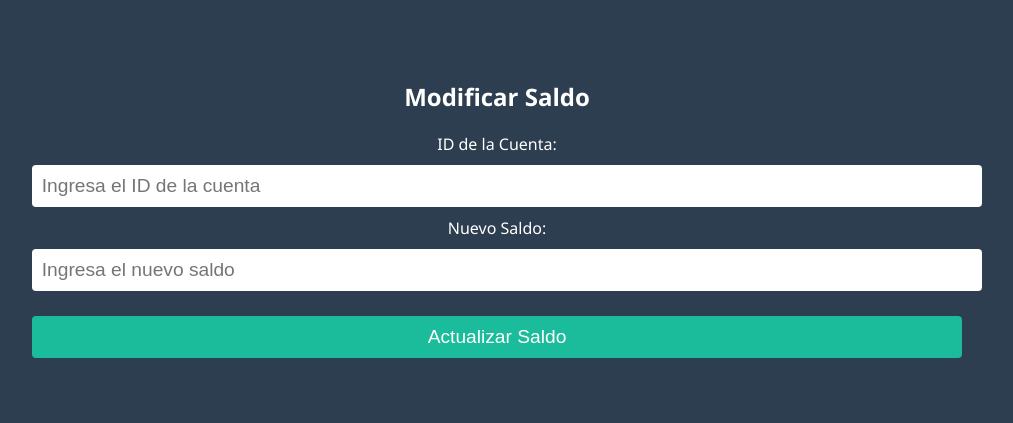
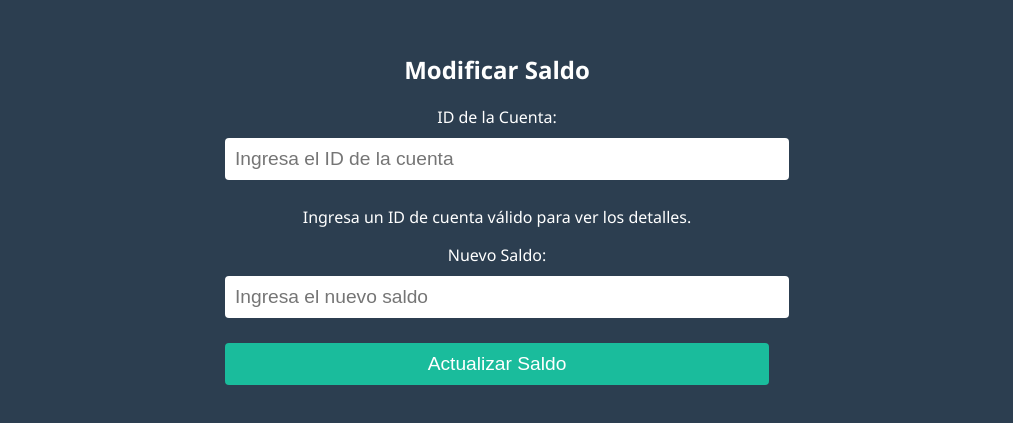
Before and after one commit to juangonzagarc/BancoDigitalFront, a React (Create React App) app: page /modificar-saldo/1 in a window 1280 px wide. Shown: the part 191-614 px from the top of the page, without its empty margins (143-1156 px from the left). Built offline with nearby package versions, Linux system fonts and the light colour scheme.

Commit message:
Buscar mejorar Actualizar el set del saldo

```diff
--- a/src/ModificarSaldo.js
+++ b/src/ModificarSaldo.js
@@ -1,40 +1,54 @@
-import React, { useState } from 'react';
-import { updateAccountBalance } from './api/api';
+import React, { useState, useEffect } from 'react';
+import { updateAccountBalance, getAccountById } from './api/api';
 
 function ModificarSaldo() {
-    const [accountId, setAccountId] = useState("");  // Usamos un valor inicial vacío
-    const [newBalance, setNewBalance] = useState("");
+    const [accountId, setAccountId] = useState("");  // Para buscar la cuenta ingresando el ID
+    const [account, setAccount] = useState(null);    // Estado para guardar los datos de la cuenta
+    const [newBalance, setNewBalance] = useState(""); // Estado para el nuevo saldo
 
-    // Manejador del botón para actualizar el saldo
+    // Función para obtener detalles de la cuenta
+    const fetchAccountDetails = async (id) => {
+        try {
+            const accountData = await getAccountById(id);
+            setAccount(accountData);
+        } catch (error) {
+            console.error("Error al obtener los detalles de la cuenta:", error);
+            alert("No se pudo encontrar la cuenta con ese ID.");
+            setAccount(null); // Si falla, limpiar la información
+        }
+    };
+
+    // Manejador para actualizar el saldo
     const handleUpdateBalance = async () => {
-        console.log("Datos antes de enviar:");
-        console.log("accountId:", accountId);
-        console.log("newBalance:", newBalance);
-
-        // Verificar que ambos valores están definidos y no son vacíos
-        if (!accountId || !newBalance) {
-            console.error("accountId o newBalance no están definidos o están vacíos.");
-            alert("Por favor, asegúrate de ingresar el ID de la cuenta y el nuevo saldo.");
+        if (!account || !newBalance) {
+            alert("Por favor, asegúrate de que los detalles de la cuenta estén cargados y el nuevo saldo esté ingresado.");
             return;
         }
 
         try {
             const parsedBalance = parseFloat(newBalance);
             if (isNaN(parsedBalance) || parsedBalance < 0) {
-                console.error("newBalance no es un número válido o es negativo.");
                 alert("Por favor, ingresa un valor válido y positivo para el saldo.");
                 return;
             }
 
             // Llamada a la API para actualizar el saldo
             await updateAccountBalance(accountId, parsedBalance);
-            console.log("Actualización de saldo completada");
             alert("Saldo actualizado exitosamente.");
         } catch (error) {
             console.error("Error en handleUpdateBalance:", error);
             alert("Hubo un error al actualizar el saldo.");
         }
     };
+
+    // Al cambiar el accountId, buscar los detalles de la cuenta
+    useEffect(() => {
+        if (accountId) {
+            fetchAccountDetails(accountId);
+        } else {
+            setAccount(null); // Limpiar la información si no hay ID
+        }
+    }, [accountId]);
 
     return (
         <div>
@@ -48,6 +62,16 @@ function ModificarSaldo() {
                 onChange={(e) => setAccountId(e.target.value)}
                 placeholder="Ingresa el ID de la cuenta"
             />
+
+            {account ? (
+                <>
+                    {/* Mostrar el nombre del cliente y el saldo actual */}
+                    <h3>Cliente: {account.nombre} {account.apellido}</h3>
+                    <p>Saldo actual: {account.saldo}</p>
+                </>
+            ) : (
+                <p>Ingresa un ID de cuenta válido para ver los detalles.</p>
+            )}
 
             {/* Campo para ingresar el nuevo saldo */}
             <label>Nuevo Saldo:</label>
```
